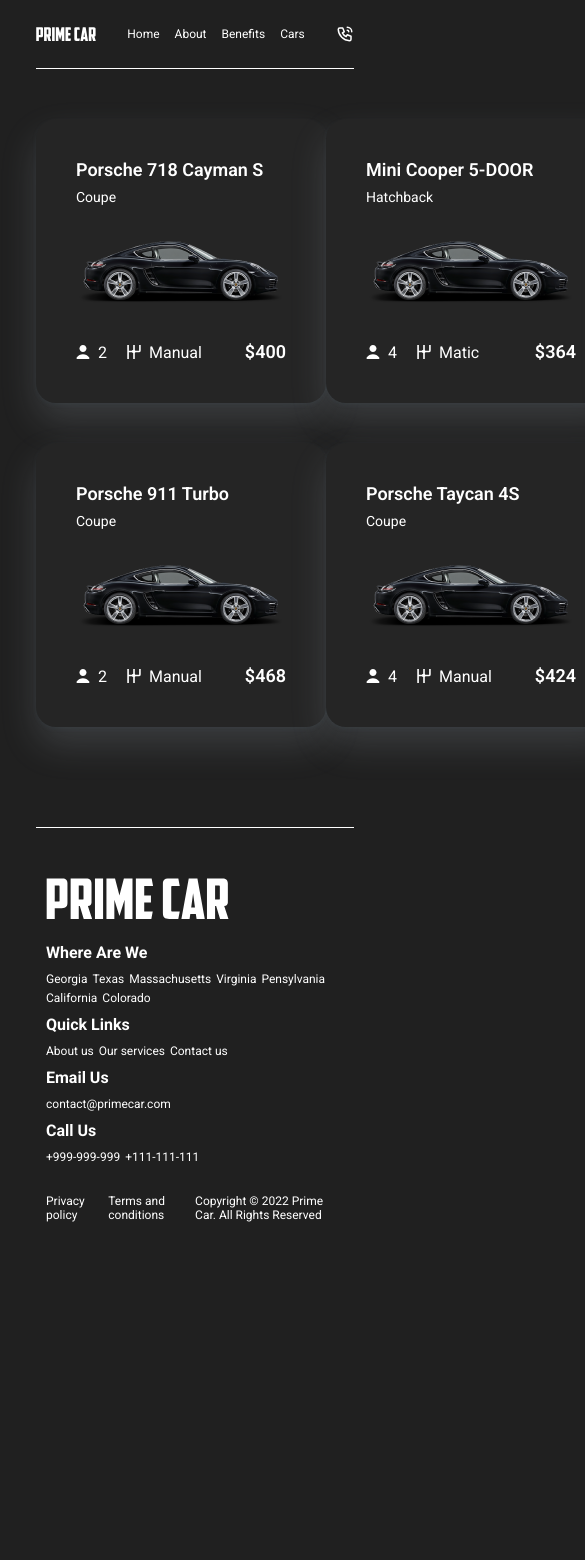
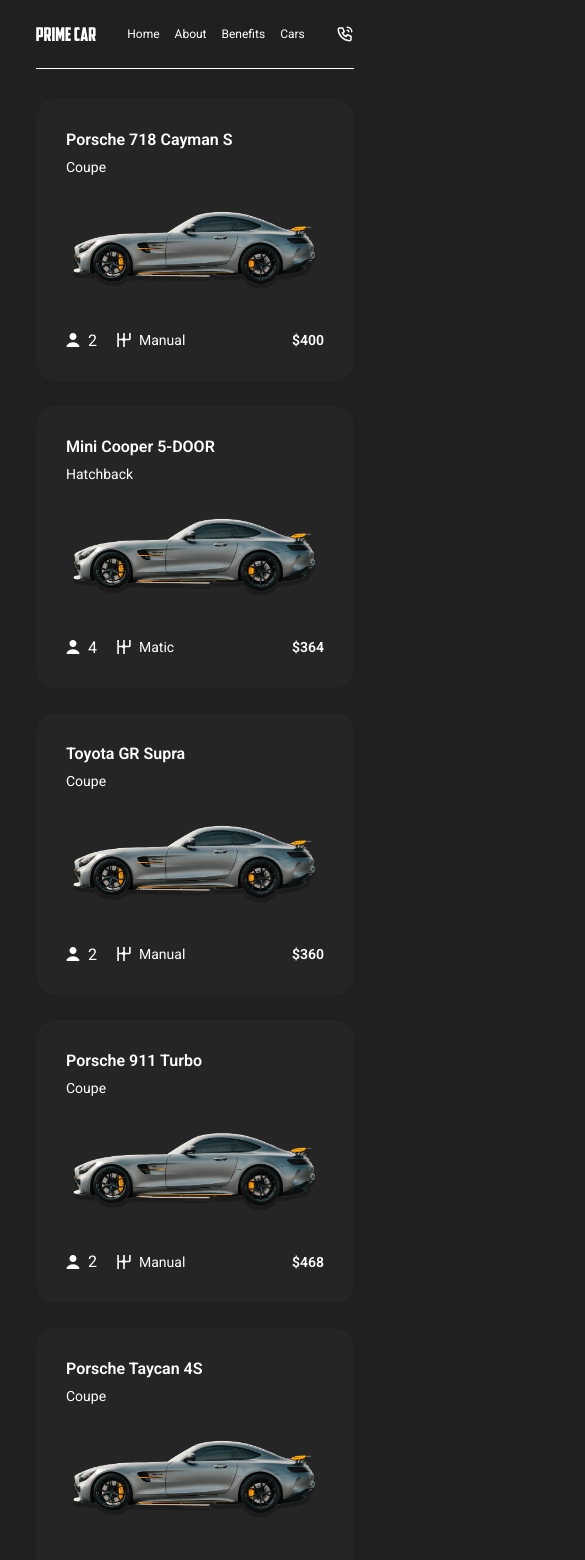
Before and after one commit to DeLettenhove/prime-carr, a React (Create React App) app: page /cars in a window 390 px wide. Shown: the top 1560 px of the page, 585 px wide, since content can reach past the window. Before the commit the page ends 1272 px from the top, so only its background shows below. Built offline with nearby package versions, Linux system fonts and the light colour scheme.

Commit message:
Make adaptive for catalog page

```diff
--- a/src/App.js
+++ b/src/App.js
@@ -2,12 +2,11 @@
 
 import Home from './pages/home/Home'
 import Cars from './pages/cars/Cars'
-// import Footer from './components/footer/Footer'
 
 function App() {
   return (
     <>
-      <Routes location="/cars">
+      <Routes>
         <Route path="/" element={<Home />} />
         <Route path="/cars" element={<Cars />} />
         <Route path="/cars/:id" element={<h1>Chosen car!!!</h1>} />
--- a/src/components/about-us/about-us.module.css
+++ b/src/components/about-us/about-us.module.css
@@ -3,10 +3,10 @@
   flex-direction: column;
   align-items: center;
   row-gap: 30px;
+  padding: 40px 0;
 }
 
 .title {
-  margin-top: 40px;
   font-size: 56px;
   text-transform: uppercase;
 }
--- a/src/components/card/Card.jsx
+++ b/src/components/card/Card.jsx
@@ -8,15 +8,17 @@
       <div className={styles.card}>
         <h4 className={styles.cardTitle}>{name}</h4>
         <p className={styles.cardVariant}>{variant}</p>
-        <img className={styles.cardImg} src={img} alt="Car image" />
+        <div className={styles.cardImgWrapper}>
+          <img className={styles.cardImg} src={img} alt="Car image" />
+        </div>
         <div className={styles.cardInfoWrapper}>
           <div className={styles.cardInfoBox}>
             <img className={styles.cardInfoIcon} src={personIcon} alt="icon" />
-            <p>{places}</p>
+            <p className={styles.cardPlaces}>{places}</p>
           </div>
           <div className={styles.cardInfoBox}>
             <img className={styles.cardInfoIcon} src={transmissionIcon} alt="icon" />
-            <p>{transmssion}</p>
+            <p className={styles.cardTransmission}>{transmssion}</p>
           </div>
           <p className={styles.cardPrice}>{price}</p>
         </div>
--- a/src/components/card/card.module.css
+++ b/src/components/card/card.module.css
@@ -5,8 +5,8 @@
   padding: 40px;
   background-color: #252525;
   border-radius: 20px;
-  box-shadow: 0px 2px 4px rgba(76, 92, 107, 0.15),
-    0px 18px 36px rgba(166, 175, 186, 0.2);
+  /* box-shadow: 0px 2px 4px rgba(76, 92, 107, 0.15),
+    0px 18px 36px rgba(166, 175, 186, 0.2); */
 }
 
 .cardTitle {
@@ -21,9 +21,12 @@
   line-height: 17px;
 }
 
+.cardImgWrapper {
+  padding: 20px 0;
+}
+
 .cardImg {
-  object-fit: contain;
-  padding: 20px 0;
+  width: 100%;
 }
 
 .cardInfoWrapper {
@@ -48,3 +51,35 @@
   font-weight: 600;
   line-height: 22px;
 }
+
+@media (max-width: 1024px) {
+  .card {
+    padding: 30px;
+  }
+}
+
+@media (max-width: 625px) {
+  .cardTitle {
+    padding-bottom: 8px;
+    font-size: 16px;
+    font-weight: 600;
+    line-height: 22px;
+  }
+
+  .cardImgWrapper {
+    padding: 0;
+  }
+
+  .cardPrice,
+  .cardTransmission {
+    font-size: 14px;
+  }
+}
+
+@media (max-width: 375px) {
+  .cardVariant,
+  .cardPrice,
+  .cardTransmission {
+    font-size: 12px;
+  }
+}
--- a/src/components/catalog/catalog.module.css
+++ b/src/components/catalog/catalog.module.css
@@ -1,8 +1,29 @@
 .cards {
   display: grid;
   grid-template-columns: repeat(3, 1fr);
-  justify-items: center;
+  column-gap: 40px;
   row-gap: 40px;
   padding: 50px 0;
   border-top: 1px solid #fff;
 }
+
+@media (max-width: 925px) {
+  .cards {
+    grid-template-columns: repeat(2, 1fr);
+    row-gap: 40px;
+  }
+}
+
+@media (max-width: 625px) {
+  .cards {
+    grid-template-columns: repeat(1, 1fr);
+    row-gap: 40px;
+  }
+}
+
+@media (max-width: 425px) {
+  .cards {
+    row-gap: 25px;
+    padding: 30px 0;
+  }
+}
--- a/src/components/footer/Footer.jsx
+++ b/src/components/footer/Footer.jsx
@@ -9,7 +9,7 @@
     <div className={styles.box}>
       <div className={styles.footerUpper}>
         <a href='/'>
-          <img src={logo} alt="" />
+          <img className={styles.footerLogo} src={logo} alt="" />
         </a>
        <div className={styles.infoWrapper}>
         {footerInfo.map((item) => {
--- a/src/components/footer/footer.module.css
+++ b/src/components/footer/footer.module.css
@@ -1,6 +1,5 @@
 .box {
   border-top: 1px solid #fff;
-  margin-top: 50px;
   padding: 50px 10px;
 }
 
@@ -48,6 +47,10 @@
 }
 
 @media (max-width: 768px) {
+  .footerLogo {
+    max-width: 150px;
+  }
+
   .infoWrapper {
     flex-direction: column;
     row-gap: 10px;
@@ -65,6 +68,14 @@
 }
 
 @media (max-width: 500px) {
+  .box {
+    padding: 30px 5px;
+  }
+
+  .footerLogo {
+    max-width: 130px;
+  }
+
   .footerUpper {
     flex-wrap: wrap;
     row-gap: 20px;
@@ -76,6 +87,10 @@
 }
 
 @media (max-width: 375px) {
+  .footerLogo {
+    max-width: 100px;
+  }
+
   .footerBottom {
     font-size: 10px;
   }
```
Also changed, not shown: src/assets/porshe.png.
